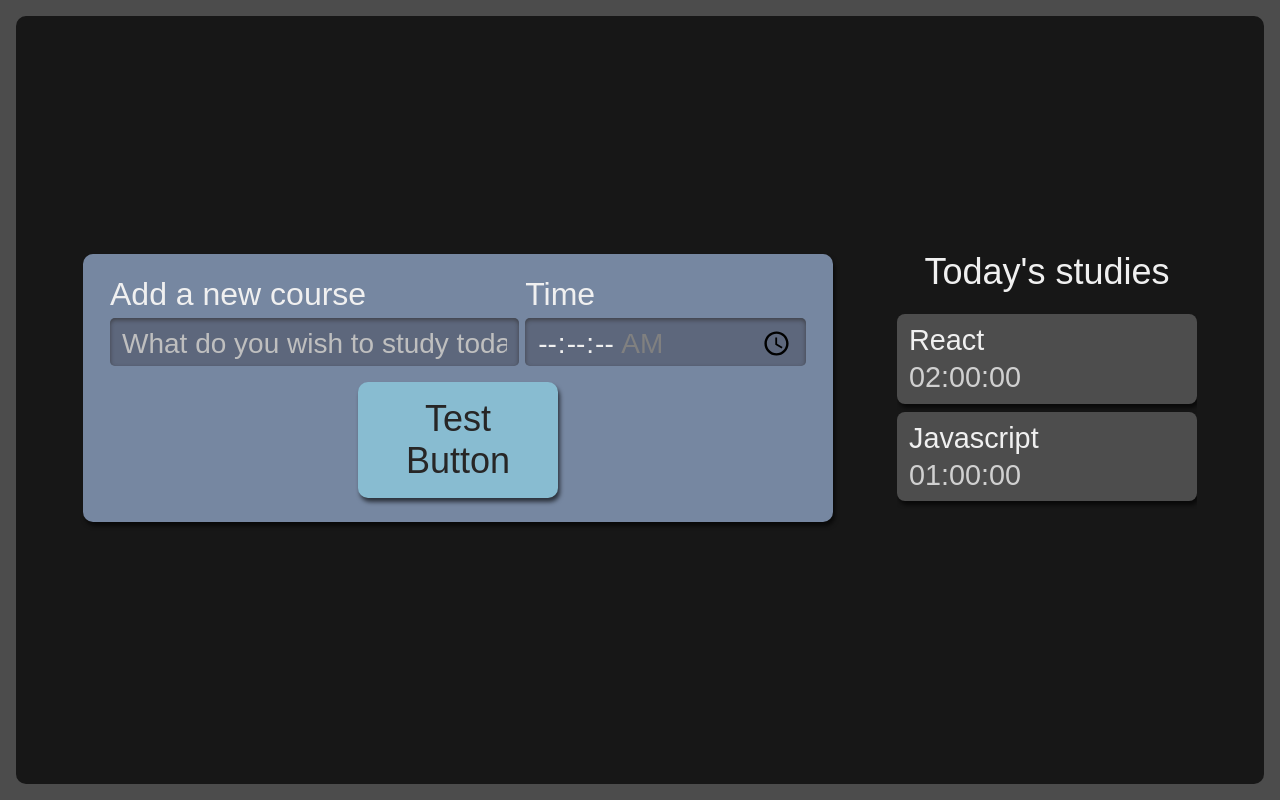
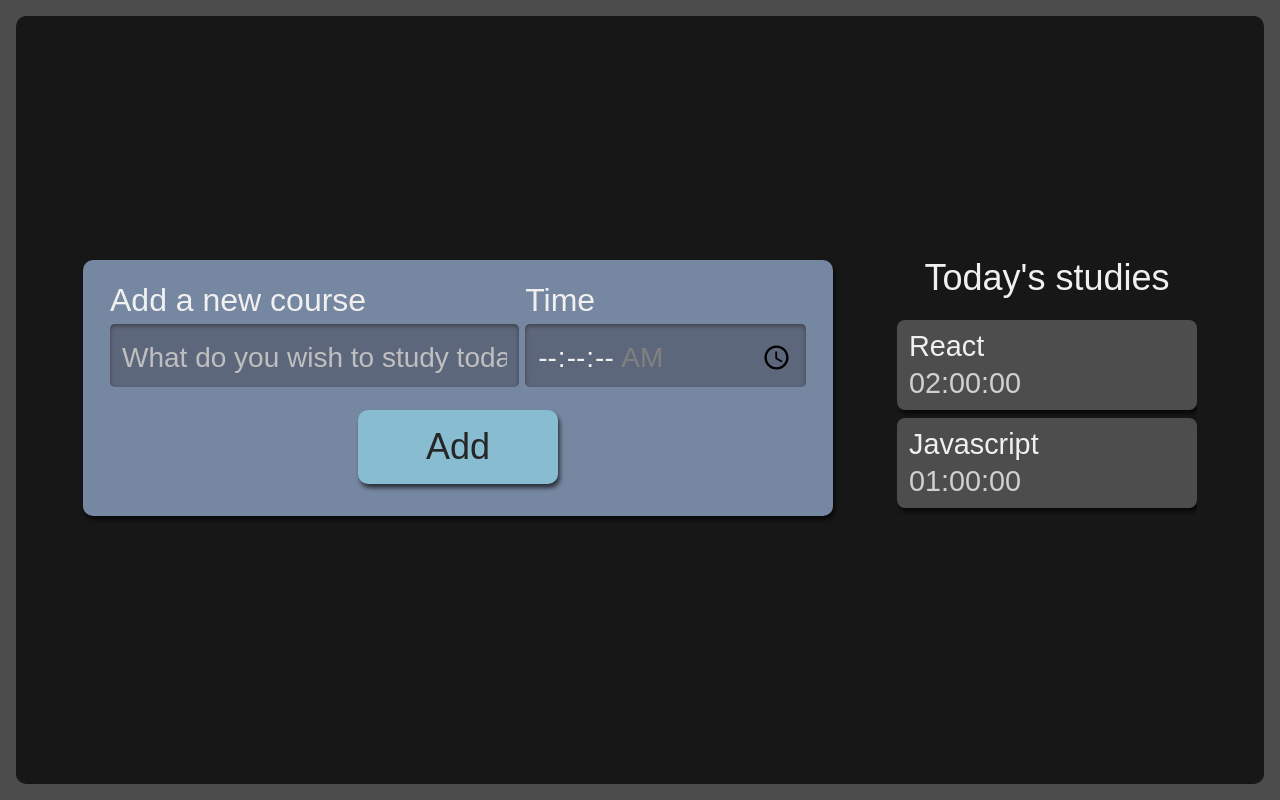
Before and after one commit to raphaelscandura/react-typescript, a React (Create React App) app in the folder projeto/: page / in a window 1280 px wide. Built offline with nearby package versions, Linux system fonts and the light colour scheme.

Commit message:
Testing props

```diff
--- a/projeto/src/components/buttons/index.tsx
+++ b/projeto/src/components/buttons/index.tsx
@@ -1,11 +1,11 @@
 import React from "react";
 import style from './style.module.scss'
 
-class Button extends React.Component{
+class Button extends React.Component<any, any>{
     render(){
         return (
             <button className={style.button}>
-                Test Button
+                {this.props.children}
             </button>
         )
     }
--- a/projeto/src/components/forms/index.tsx
+++ b/projeto/src/components/forms/index.tsx
@@ -32,7 +32,9 @@ class Form extends React.Component{
                         required
                     />
                 </div>
-                <Button/>
+                <Button>
+                    Add
+                </Button>
             </form>
         )
     }
```
